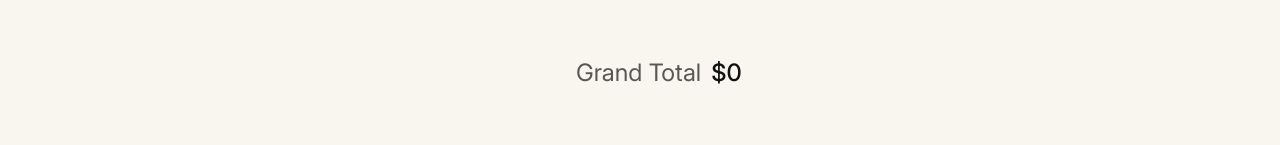
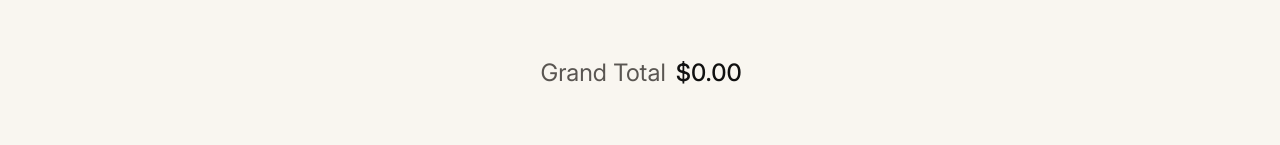
Before and after one commit to alexc2029/shopping-cart, a React (Vite) app: page /cart in a window 1280 px wide. Shown: the part 137-282 px from the top of the page. Built offline with nearby package versions, Linux system fonts and the light colour scheme.

Commit message:
feat: calculate real grand total in cart

```diff
--- a/src/pages/Cart.jsx
+++ b/src/pages/Cart.jsx
@@ -46,10 +46,9 @@ export default function Cart() {
 		updateProductCountFromCart,
 		removeProductFromCart,
 	} = useOutletContext();
-	const totalPrice = productsInCart.reduce(
-		(acc, product) => acc + product.price * product.count,
-		0,
-	);
+	const totalPrice = productsInCart
+		.reduce((acc, product) => acc + product.price * product.count, 0)
+		.toFixed(2);
 	return (
 		<CartLayout>
 			<Heading>Selection</Heading>
```
